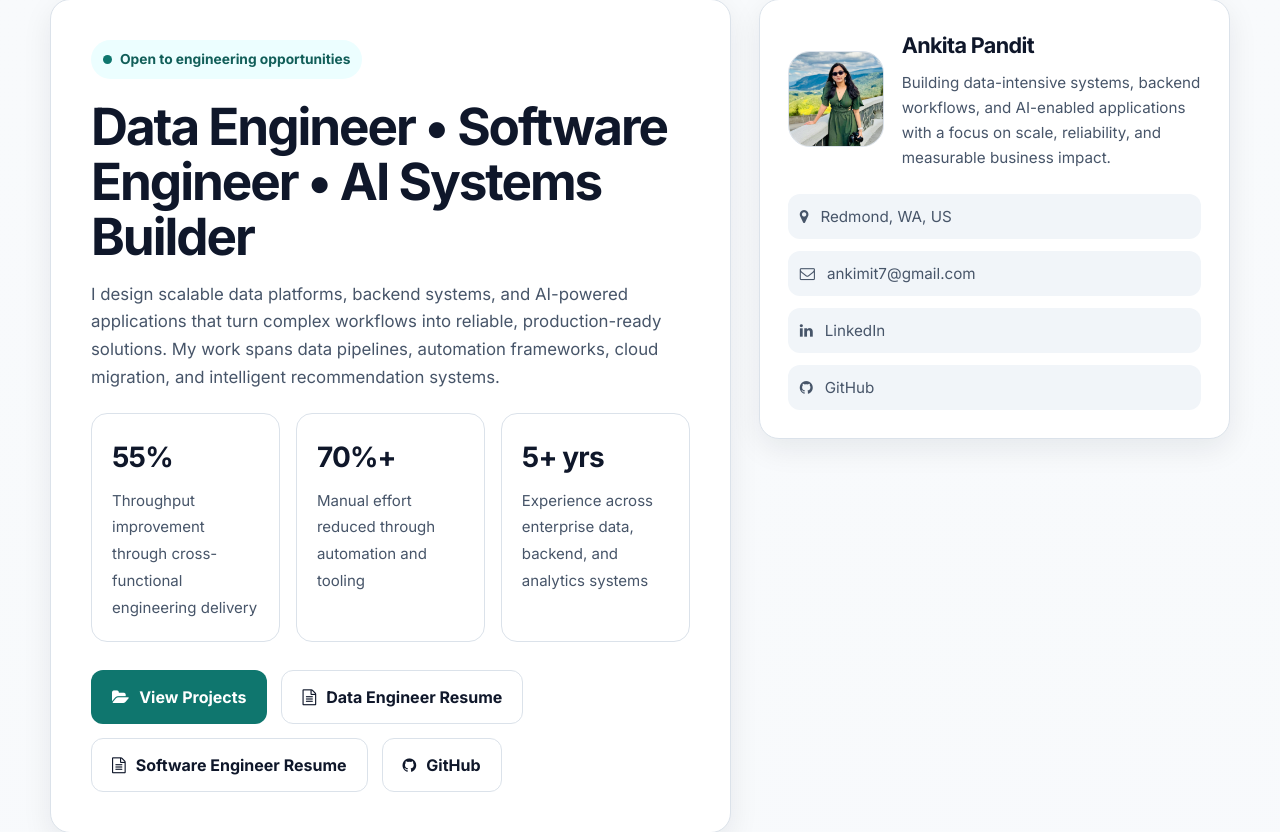
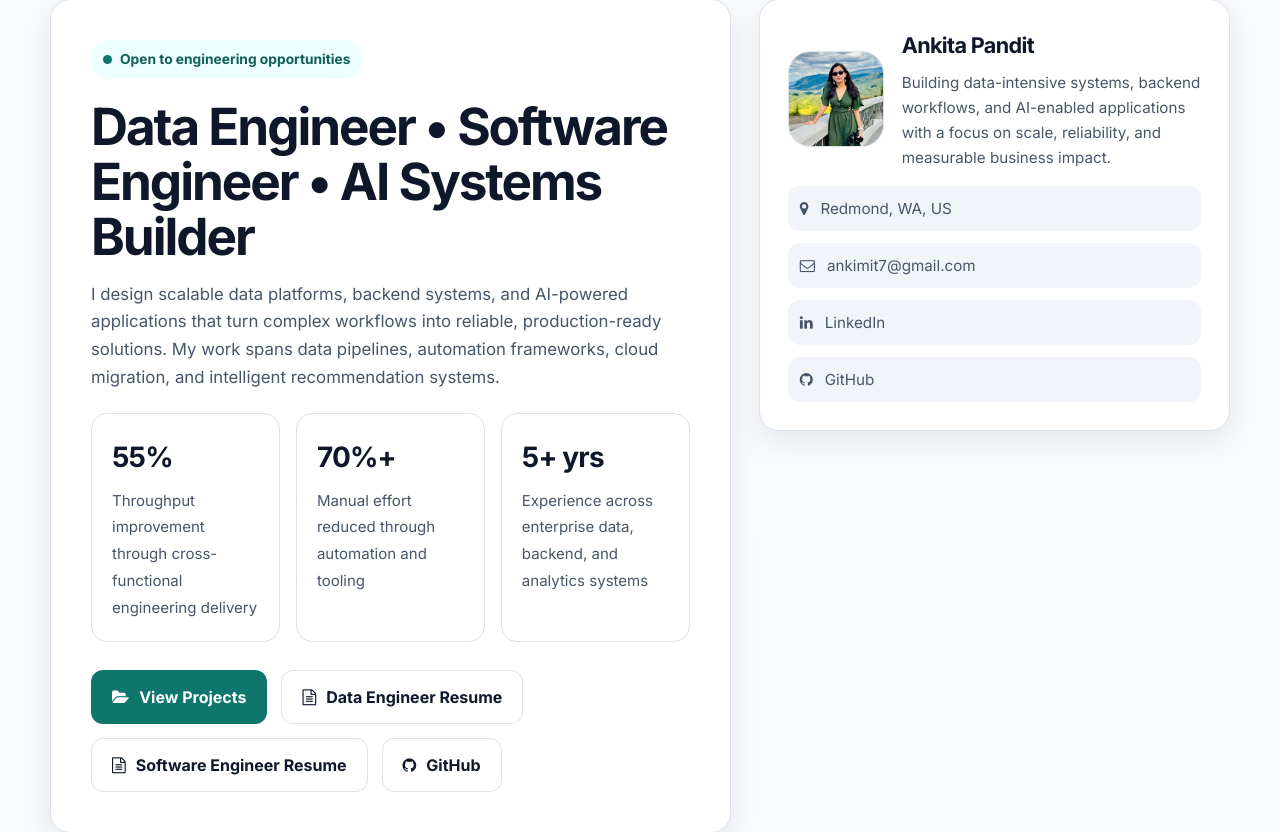
Before and after one commit to ankitapandit/portfolio, a PHP site: page /index.html in a window 1280 px wide. Shown: the part 144-976 px from the top of the page. Run offline with PHP 8.4, Linux system fonts and the light colour scheme.

Commit message:
Update layout properties in styles.css

```diff
--- a/styles.css
+++ b/styles.css
@@ -177,8 +177,8 @@ h1 {
   padding: 28px;
   display: flex;
   flex-direction: column;
-  justify-content: space-between;
-  gap: 24px;
+  justify-content: flex-start;
+  gap: 16px;
 }
 
 .profile-row {
```
